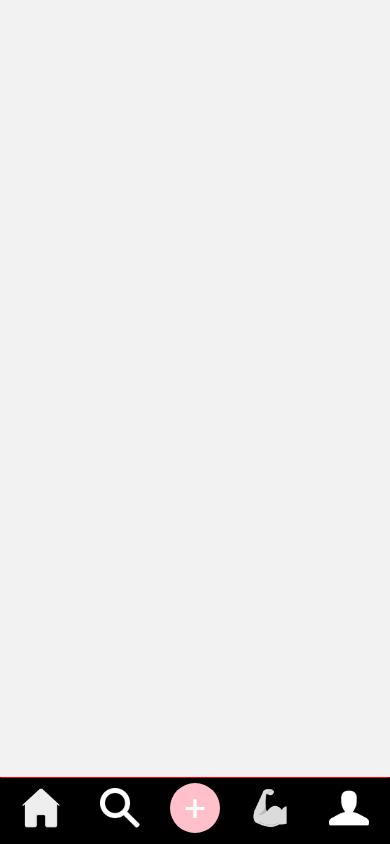
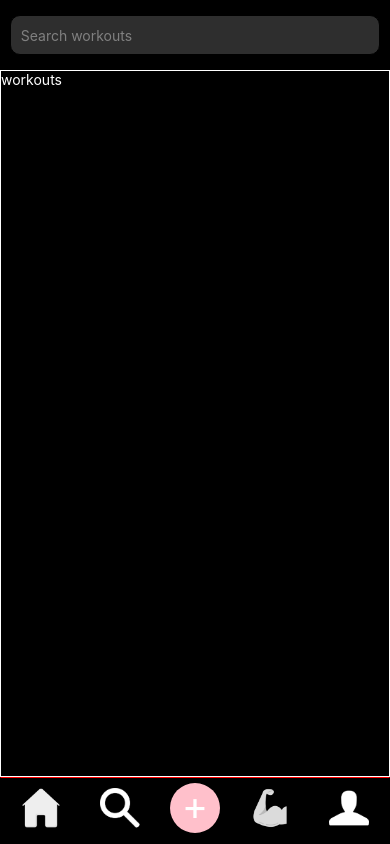
Before and after one commit to HashBukhtiar/hlthy, a React Native app: screen /Workouts in a window 390 px wide. Built offline with nearby package versions, Linux system fonts and the light colour scheme.

Commit message:
Added search bar for workouts #20

```diff
--- a/screens/Workouts.js
+++ b/screens/Workouts.js
@@ -1,4 +1,61 @@
+import React, { useState } from 'react';
+import {
+    StyleSheet,
+    View,
+    Text,
+    Image,
+    TouchableOpacity,
+    TextInput,
+    ScrollView,
+
+} from 'react-native';
+import globalStyles from '../styles/globalStyles';
+
 export default function Workouts() {
+    const [searchQuery, setSearchQuery] = useState('');
 
+    function renderSearchBar() {
+        return (
+            <TextInput
+                style={styles.searchBar}
+                onChangeText={(text) => {setSearchQuery(text)}}
+                value={searchQuery}
+                placeholder="Search workouts"
+                placeholderTextColor="grey"
+            />
+        );
+    }
 
+    return (
+        <View style={globalStyles.container}>
+            <View style={styles.searchBarView}>
+                {renderSearchBar()}
+            </View>
+            <ScrollView style={styles.workoutsContainer}>
+                <Text style={{color: 'white'}}>workouts</Text>
+            </ScrollView>
+        </View>
+    )
 }
+
+const styles = StyleSheet.create({
+    searchBarView: {
+        height: 70,
+        justifyContent: 'center',
+        alignItems: 'center',
+    },
+    searchBar: {
+        height: 40,
+        backgroundColor: '#2e2e2e',
+        borderRadius: 10,
+        color: 'white',
+        width: '95%',
+        borderWidth: 1,
+        paddingLeft: 10,
+    },
+    workoutsContainer: {
+        flex: 1,
+        borderWidth: 1,
+        borderColor: 'white',
+    }
+});
```
